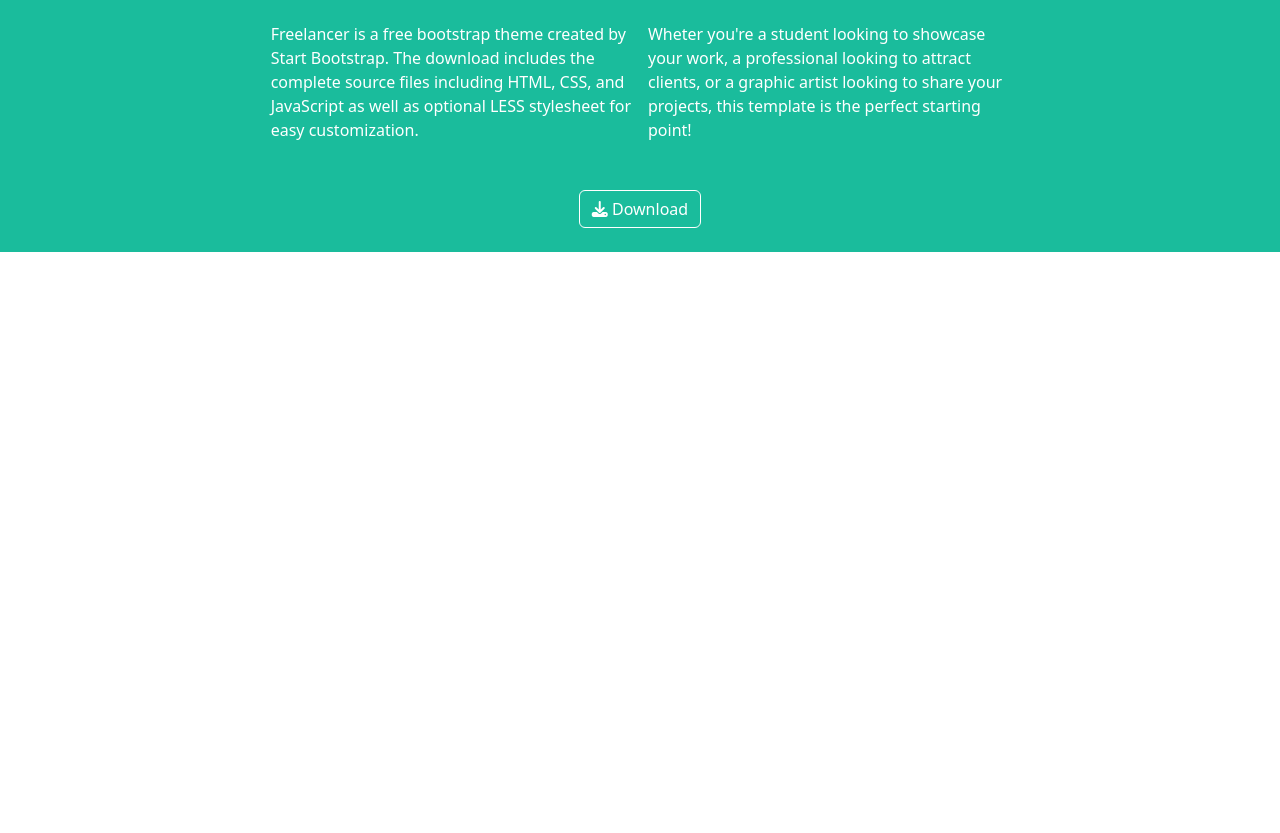
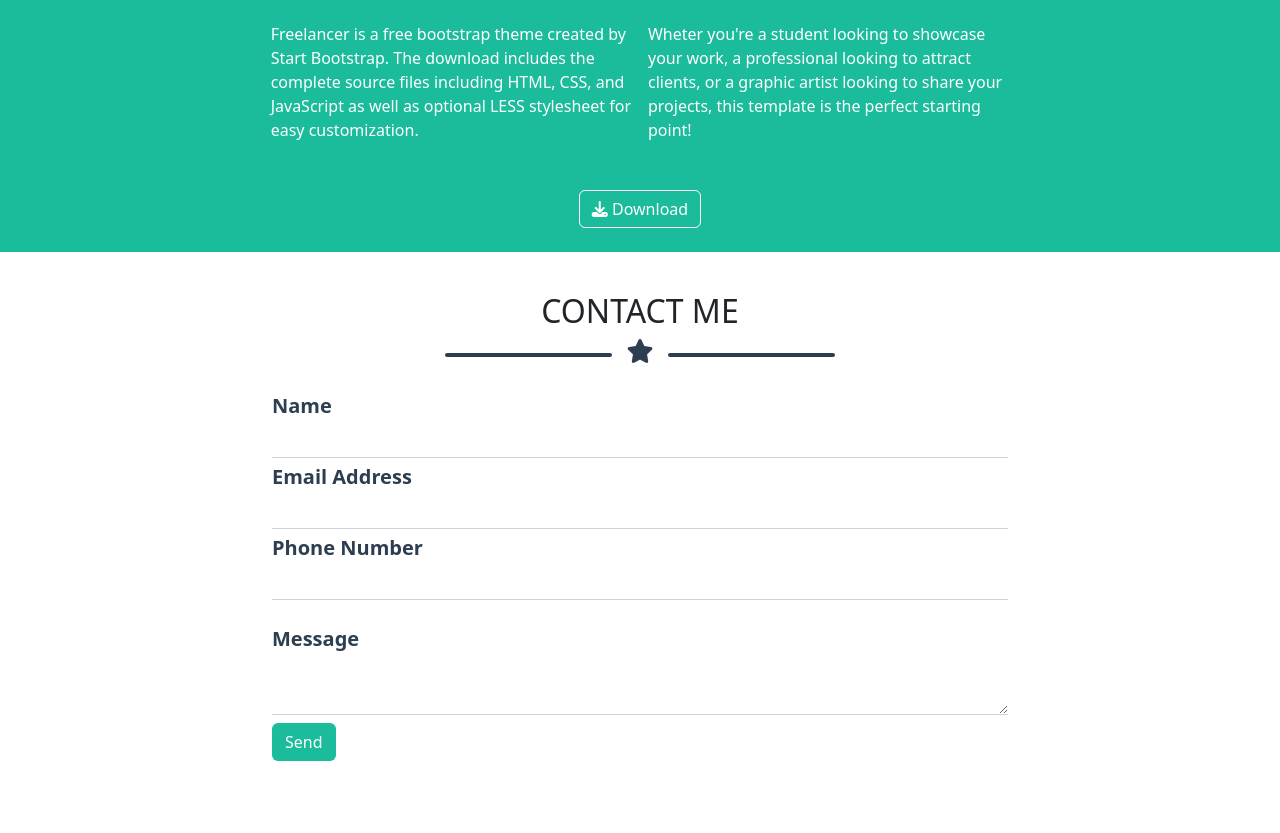
Before and after one commit to FRA2721/html-css-bootstrap-freelancer, a plain HTML site: page index.html in a window 1280 px wide. Shown: the part 1508-2341 px from the top of the page. Before the commit the page ends 1760 px from the top, so only its background shows below. Drawn offline with nearby package versions, Linux system fonts and the light colour scheme.

Commit message:
form section completed

```diff
--- a/css/style.css
+++ b/css/style.css
@@ -137,5 +137,29 @@ header ul li {
     background-color: var(--ms_color-white);
 }
 
+/* contact-me-formatting-section */
+#contact .star::before {
+    background-color: var(--ms_color-dark-blue);
+}
+
+/* contact-me-formatting-section */
+#contact .star::after {
+    background-color: var(--ms_color-dark-blue);
+}
+
+/* contact-me-formatting-section */
+#contact .form-control:focus {
+    box-shadow: none;
+}
+
+/* contact-me-border-formatting-section */
+#contact .form-control {
+    border-top: 0;
+    border-left: 0;
+    border-right: 0;
+    border-radius: 0;
+}
+
+
 
 /* end-code */
--- a/index.html
+++ b/index.html
@@ -224,8 +224,51 @@ program: boostrap-freelancer
         </section>
         <!-- /about-section -->
 
+        <!-- contact-me-section -->
+        <section id="contact" class="ms_section">
+
+            <!-- container-section -->
+            <div class="container text-center">
+
+                <h2>CONTACT ME</h2>
+
+                <div class="star mb-4 ms_color-dark-blue">
+                    <i class="fa-solid fa-star fa-xl"></i>
+                </div>
+
+                <div class="row text-start">
+                    <div class="col-8 offset-2">
+
+                        <!-- form-code-section -->
+                        <form>
+                            <label for="name" class="fs-5 fw-bold ms_color-dark-blue mt-1">Name</label>
+                            <input type="text" id="name" class="form-control">
+
+                            <label for="email" class="fs-5 fw-bold ms_color-dark-blue mt-1">Email Address</label>
+                            <input type="email" id="email" class="form-control">
+
+                            <label for="phone" class="fs-5 fw-bold ms_color-dark-blue mt-1">Phone Number</label>
+                            <input type="text" id="phone" class="form-control">
+
+                            <label for="textarea" class="fs-5 fw-bold ms_color-dark-blue mt-4">Message</label>
+                            <textarea class="form-control"  id="textarea"></textarea>
+
+                            <a href="#" class="btn ms_bg-green ms_color-white mt-2 mb-5">Send</a>
+                        </form>
+                        <!-- /form-code-section -->
+
+                    </div>
+                </div>
+            </div>
+            <!-- /container-section -->
+
+        </section>
+        <!-- /contact-me-section -->
+
     </main>
     <!-- /main-code-section -->
+
+<!-- --------------------------------------------------------------------------------------------------------------------------- -->
 
 </body>
 <!-- /body-code-section -->
```
